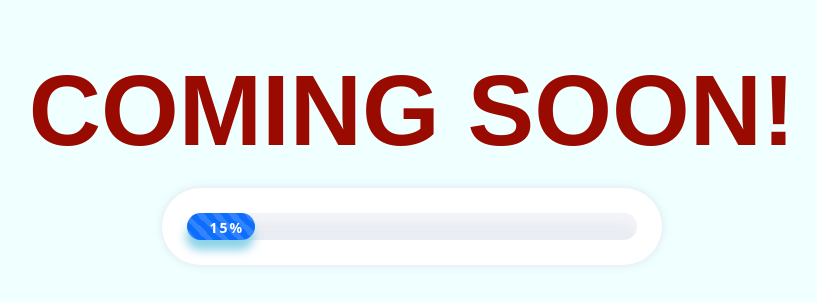
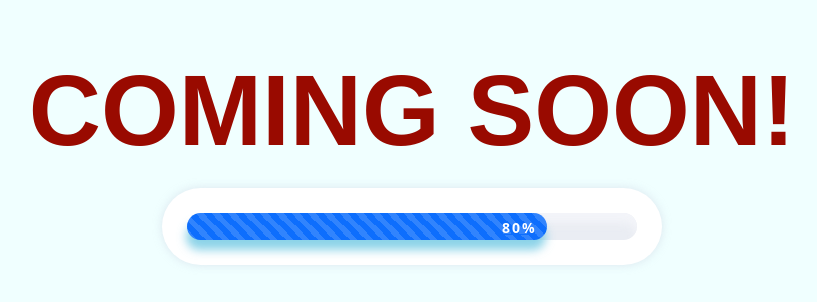
Before and after one commit to NuLeKbtw/Portfolio-v1, a plain HTML site: page index.html in a window 1280 px wide. Shown: the top 302 px of the page, without its empty margins (228-1045 px from the left). Drawn offline with nearby package versions, Linux system fonts and the light colour scheme.

Commit message:
Update progress bar to reflect 80% completion and add .gitignore file

```diff
--- a/index.html
+++ b/index.html
@@ -3,19 +3,17 @@
 <head>
     <meta charset="UTF-8">
     <meta name="viewport" content="width=device-width, initial-scale=1.0">
-        <link href="https://cdn.jsdelivr.net/npm/bootstrap@5.3.7/dist/css/bootstrap.min.css" rel="stylesheet" integrity="sha384-LN+7fdVzj6u52u30Kp6M/trliBMCMKTyK833zpbD+pXdCLuTusPj697FH4R/5mcr" crossorigin="anonymous">
-
+    <link href="https://cdn.jsdelivr.net/npm/bootstrap@5.3.7/dist/css/bootstrap.min.css" rel="stylesheet" integrity="sha384-LN+7fdVzj6u52u30Kp6M/trliBMCMKTyK833zpbD+pXdCLuTusPj697FH4R/5mcr" crossorigin="anonymous">
     <link rel="stylesheet" href="style.css">
     <title>Porfolio</title>
 </head>
 <body>
-
     <h1>COMING SOON!</h1>
         <div class="progress-center">
             <div class="progress-outer">
                 <div class="progress">
-                    <div class="progress-bar progress-bar-info progress-bar-striped active" style="width:15%; box-shadow:-1px 10px 10px rgba(91, 192, 222, 0.7);"></div>
-                    <div class="progress-value">15%</div>
+                    <div class="progress-bar progress-bar-info progress-bar-striped active" style="width:80%; box-shadow:-1px 10px 10px rgba(91, 192, 222, 0.7);"></div>
+                   <a href="preview.html"><div class="progress-value">80%</div></a>
                 </div>
             </div>
         </div>
```
Also changed, not shown: 1 other file.
